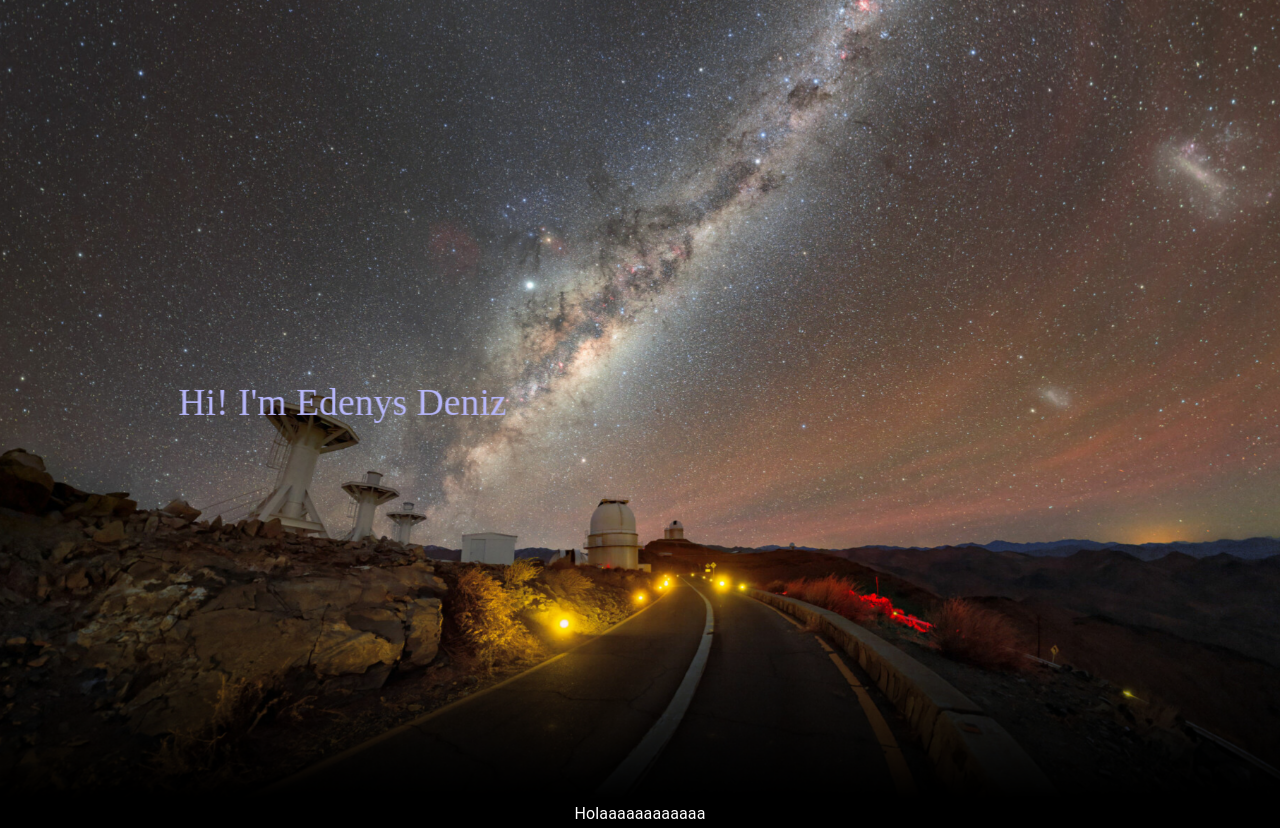
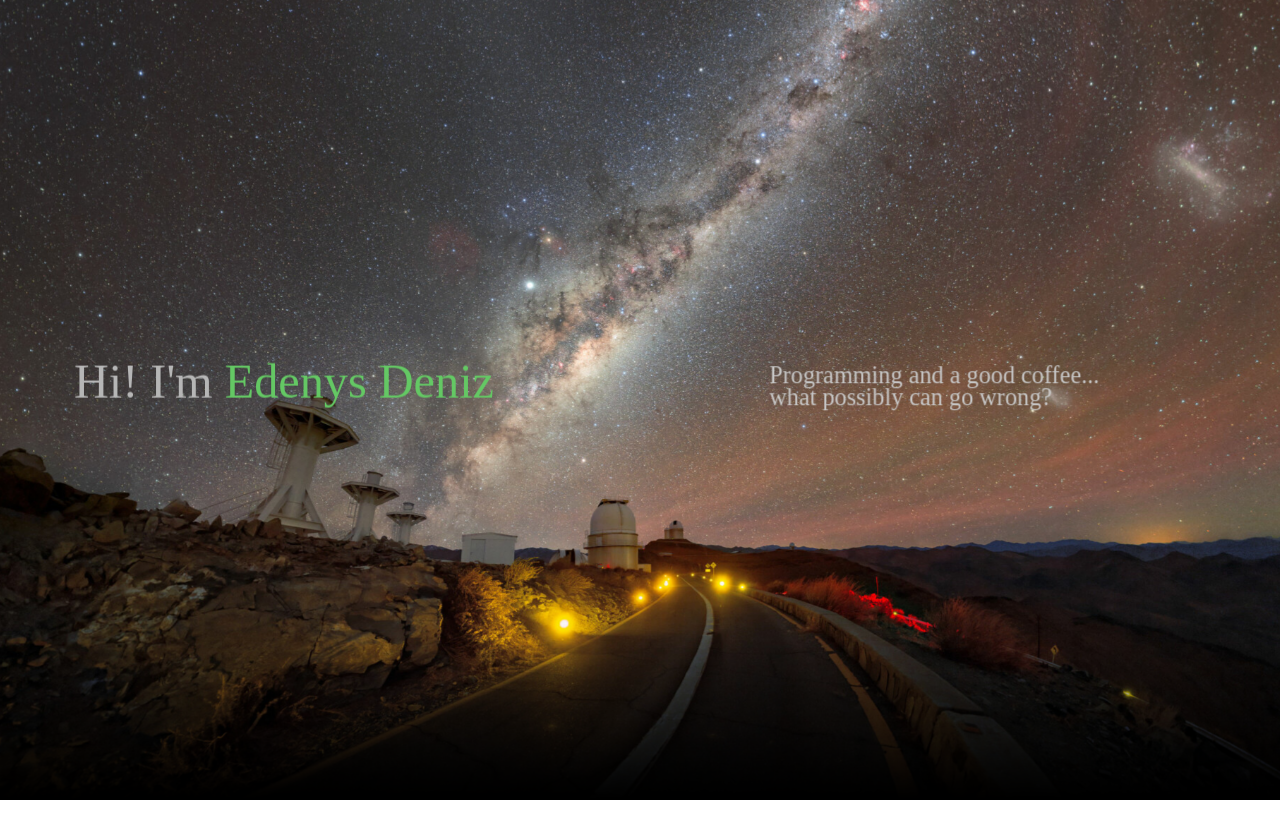
Before and after one commit to edenysd/edenysd.github.io, a React (Create React App) app: page / in a window 1280 px wide. After the commit the page ends 800 px from the top, so only its background shows below. Built offline with nearby package versions, Linux system fonts and the light colour scheme.

Commit message:
fix: add ui improvements

```diff
--- a/src/components/about-section/AboutSection.js
+++ b/src/components/about-section/AboutSection.js
@@ -10,7 +10,6 @@ const AboutSection = () => {
                     color: "white"
                 }}
                 variant={"subtitle1"}>
-                Holaaaaaaaaaaaa
             </Typography>
         </>
     )
--- a/src/components/hero-section/HeroSection.js
+++ b/src/components/hero-section/HeroSection.js
@@ -2,13 +2,14 @@
 import React from 'react'
 import gsap from 'gsap/all'
 
+import { ReactComponent as Presentation } from "../../media/presentation.svg"
 
-import { ReactComponent as Presentation } from '../../media/presentation.svg'
+import { ReactComponent as Phrase } from "../../media/hero-phrase.svg"
 import background from '../../media/background-hero.jpg'
 import HeroPerspectiveWrapper from './HeroPerspectiveWrapper'
 
-const HERO_TEXT_SHADOW_X = 10,
-    HERO_TEXT_SHADOW_Y = 10
+const HERO_TEXT_SHADOW_X = 2,
+    HERO_TEXT_SHADOW_Y = 2
 
 const HeroSection = () => {
     const backgroundRef = React.useRef(null)
@@ -27,7 +28,7 @@ const HeroSection = () => {
             yDeltaToPresentation = event.pageY - presentationY - presentationHeight / 2
 
         backgroundRef.current.style.filter = `hue-rotate(${Math.atan2(yDeltaToCenter, xDeltaToCenter) / Math.PI * 180}deg)`
-        presentationRef.current.style.filter = `hue-rotate(${Math.atan2(yDeltaToCenter, xDeltaToCenter) / Math.PI * 180}deg) drop-shadow(${HERO_TEXT_SHADOW_X * (-xDeltaToPresentation / halfWindowW)}px ${HERO_TEXT_SHADOW_Y * (-yDeltaToPresentation / halfWindowH)}px 2px #ffffff55)`
+        presentationRef.current.style.filter = /*`hue-rotate(${Math.atan2(yDeltaToCenter, xDeltaToCenter) / Math.PI * 180}deg)`+*/`drop-shadow(${HERO_TEXT_SHADOW_X * (xDeltaToPresentation / halfWindowW)}px ${HERO_TEXT_SHADOW_Y * (yDeltaToPresentation / halfWindowH)}px 2px #ffffff55)`
 
     }, [])
 
@@ -42,14 +43,29 @@ const HeroSection = () => {
             <div
                 style={{
                     position: "absolute",
-                    height: "3em",
-                    width: "auto",
+                    width: "70%",
+                    height: "auto",
                     top: "50%",
                     left: "20%",
                     transform: "translate(-20%, -50%) translateZ(20px)"
                 }}
             >
-                <Presentation ref={presentationRef} />
+                <Presentation
+                    width={"100%"}
+                    ref={presentationRef}
+                />
+            </div >
+            <div
+                style={{
+                    position: "absolute",
+                    top: "50%",
+                    left: "80%",
+                    transform: "translate(-50%, -50%) translateZ(40px)"
+                }}
+            >
+                <Phrase
+                    width={"40vw"}
+                />
             </div >
             <img
                 ref={backgroundRef}
```
Also changed, not shown: src/media/hero-phrase.svg (added), src/media/presentation.svg.
